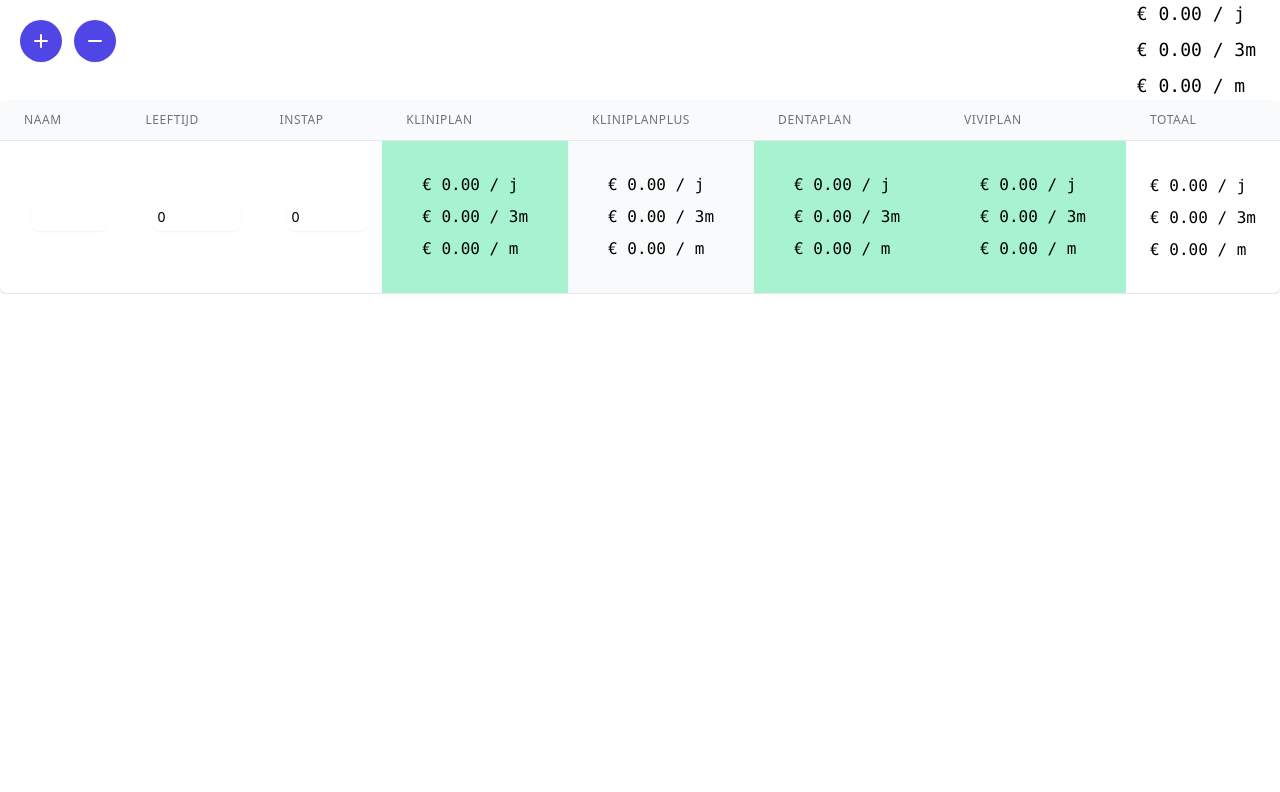
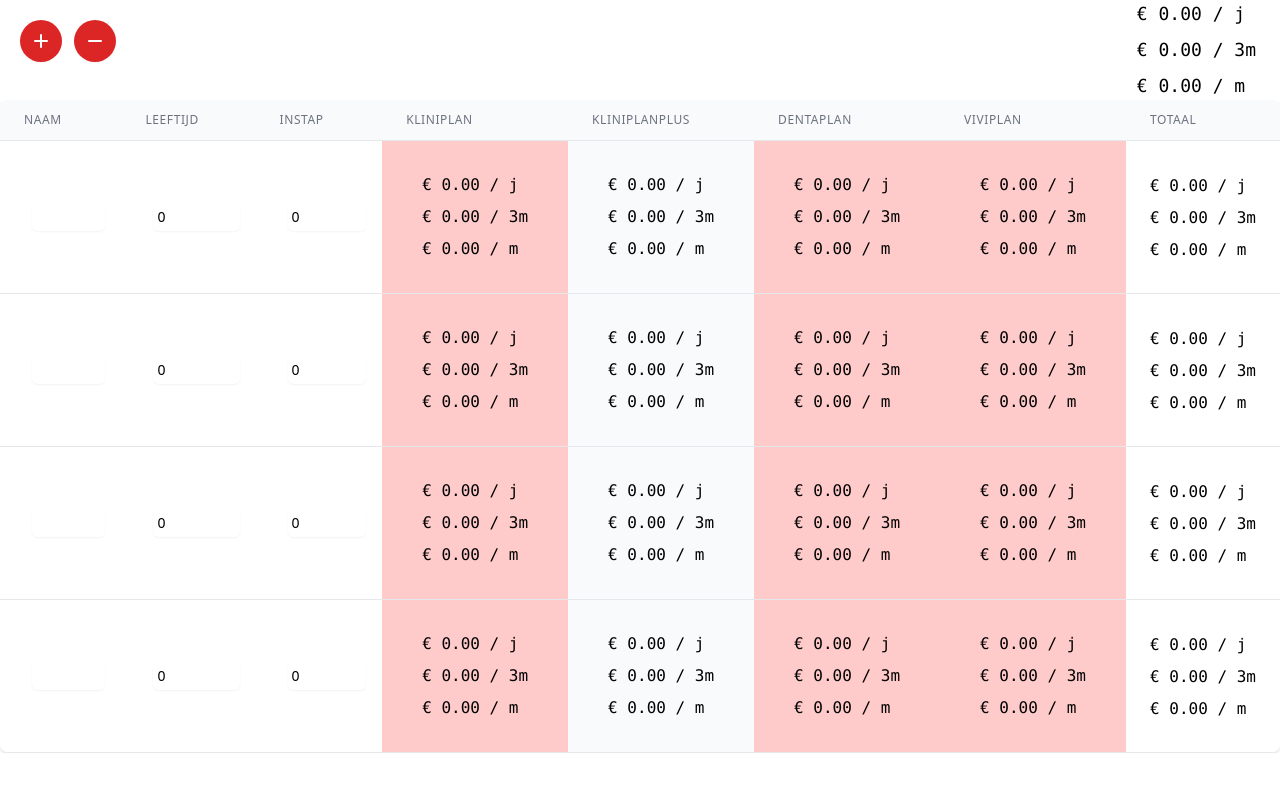
Before and after one commit to Pieter-hogent/bondmoyson, a React (Create React App) app: page / in a window 1280 px wide. Shown: the top 792 px of the page. Built offline with nearby package versions, Linux system fonts and the light colour scheme.

Commit message:
use red, bond moyson after all...

```diff
--- a/public/index.html
+++ b/public/index.html
@@ -24,7 +24,7 @@
       work correctly both with client-side routing and a non-root public URL.
       Learn how to configure a non-root public URL by running `npm run build`.
     -->
-    <title>React App</title>
+		<title>bond moyson</title>
 	</head>
 	<body>
 		<noscript>You need to enable JavaScript to run this app.</noscript>
--- a/src/App.js
+++ b/src/App.js
@@ -12,7 +12,7 @@
 	useEffect(() => {
 		insurances.map((ins) => (emptyPerson.insurances[ins] = true));
 		emptyPerson.insurances['kliniplanplus'] = false;
-		setState([emptyPerson]);
+		setState([emptyPerson, emptyPerson, emptyPerson, emptyPerson]);
 	}, []);
 
 	const addRow = () => {
@@ -61,7 +61,7 @@
 					<button
 						type="button"
 						onClick={addRow}
-						className="inline-flex items-center p-2 border border-transparent rounded-full shadow-sm text-white bg-indigo-600 hover:bg-indigo-700 focus:outline-none focus:ring-2 focus:ring-offset-2 focus:ring-indigo-500"
+						className="inline-flex items-center p-2 border border-transparent rounded-full shadow-sm text-white bg-red-600 hover:bg-red-700 focus:outline-none focus:ring-2 focus:ring-offset-2 focus:ring-red-500"
 					>
 						<svg
 							className="h-6 w-6"
@@ -82,7 +82,7 @@
 					<button
 						type="button"
 						onClick={removeRow}
-						className="inline-flex items-center p-2 border border-transparent rounded-full shadow-sm text-white bg-indigo-600 hover:bg-indigo-700 focus:outline-none focus:ring-2 focus:ring-offset-2 focus:ring-indigo-500"
+						className="inline-flex items-center p-2 border border-transparent rounded-full shadow-sm text-white bg-red-600 hover:bg-red-700 focus:outline-none focus:ring-2 focus:ring-offset-2 focus:ring-red-500"
 					>
 						<svg
 							className="h-6 w-6"
--- a/src/components/InsuranceEntry.js
+++ b/src/components/InsuranceEntry.js
@@ -1,5 +1,5 @@
 export default function InsuranceEntry({ price, active, toggle }) {
-	let cssClass = active ? ' bg-green-200' : ' bg-gray-50 ';
+	let cssClass = active ? ' bg-red-200' : ' bg-gray-50 ';
 	cssClass += ' px-6 py-4 whitespace-nowrap';
 	return (
 		<td className={cssClass}>
```
Also changed, not shown: package.json (+7 -1 lines), 2 other files (tests, documents, lock files or other folders). Lines whose indentation alone changed are shown as unchanged.
